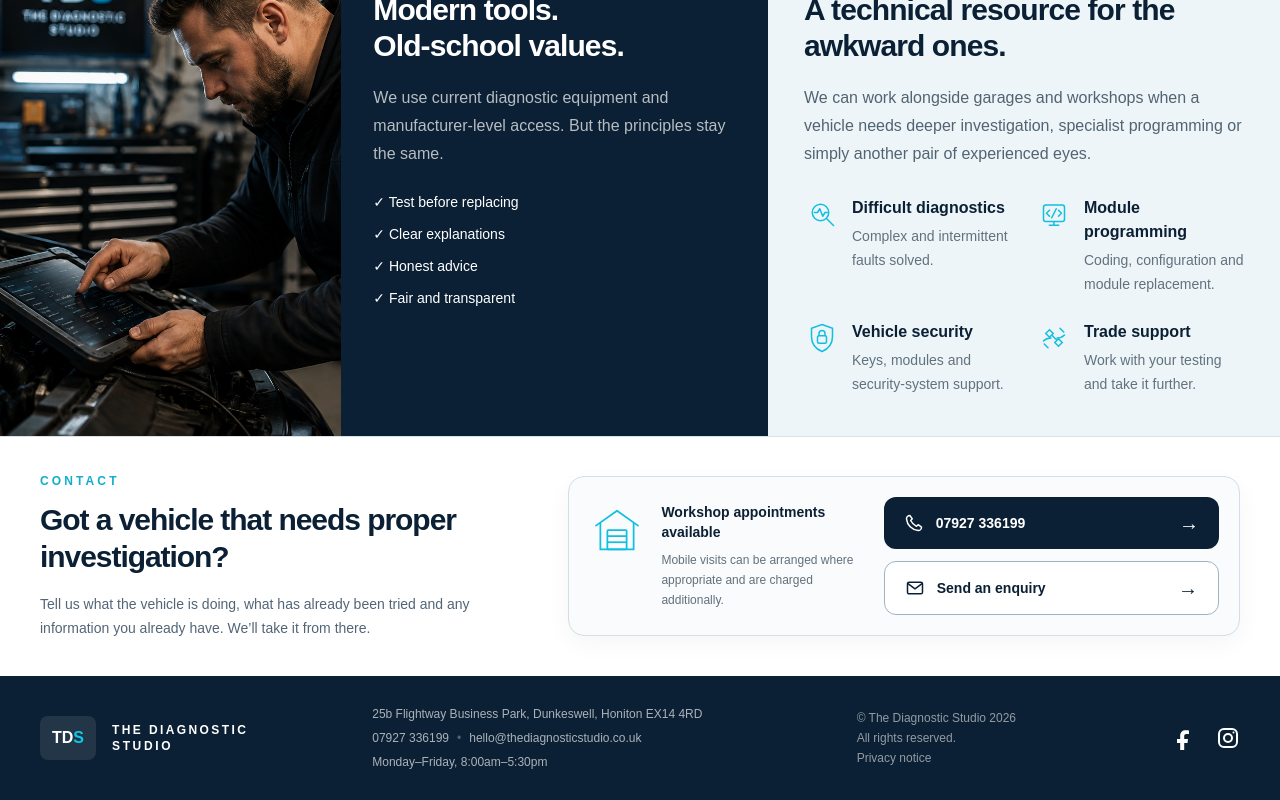
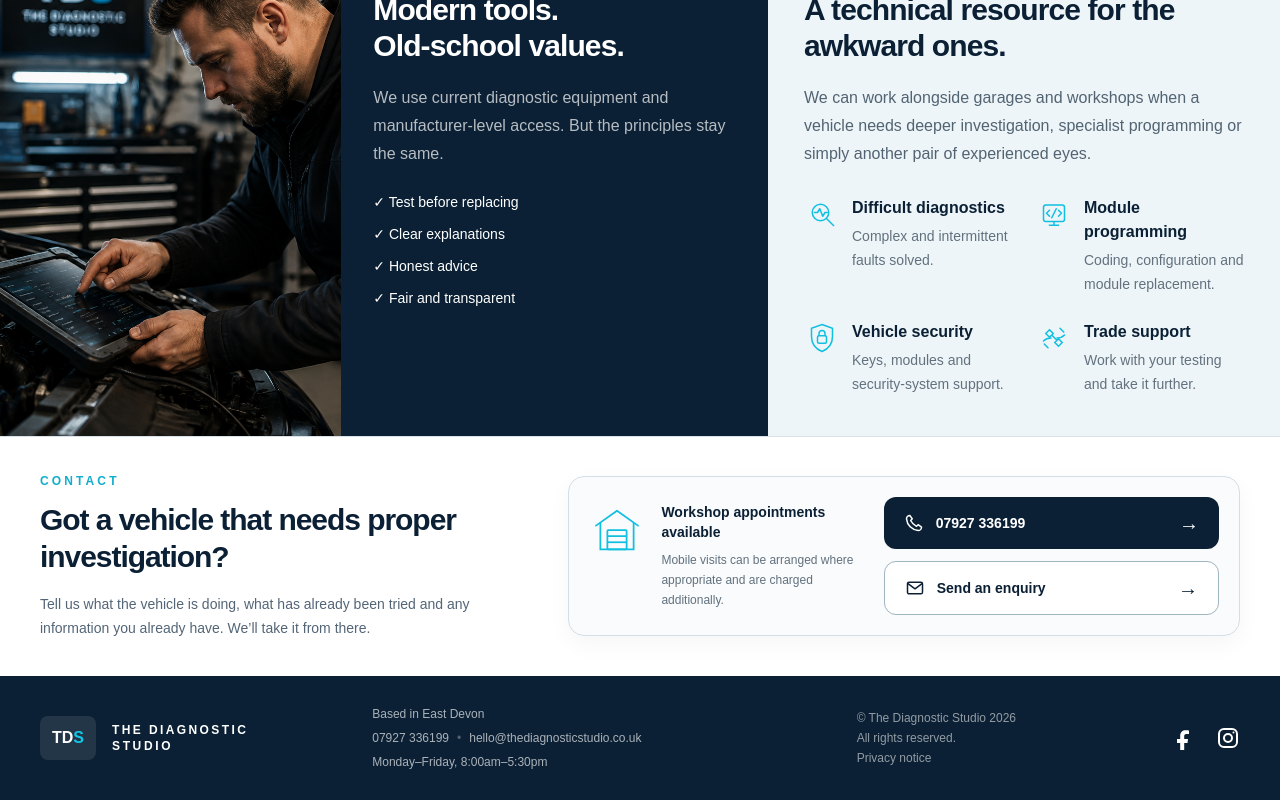
Before and after one commit to Speed-Tweaks/diagnostic-studio, a Next.js app: page / in a window 1280 px wide. Shown: the part 1590-2390 px from the top of the page. Built offline with nearby package versions, Linux system fonts and the light colour scheme.

Commit message:
Update temporary workshop location

```diff
--- a/app/contact/page.tsx
+++ b/app/contact/page.tsx
@@ -169,11 +169,9 @@ export default function ContactPage() {
                 <span className="block text-xs font-bold uppercase tracking-[0.18em] text-white/45">
                   Workshop
                 </span>
-                25b Flightway Business Park
+                East Devon
                 <br />
-                Dunkeswell, Honiton
-                <br />
-                EX14 4RD
+                Workshop address coming soon
               </p>
 
               <p>
--- a/app/page.tsx
+++ b/app/page.tsx
@@ -616,7 +616,7 @@ export default function Home() {
           </div>
 
           <div className="text-xs leading-5 text-white/65">
-            <p>25b Flightway Business Park, Dunkeswell, Honiton EX14 4RD</p>
+            <p>Based in East Devon</p>
             <p className="mt-1">
               <a href="tel:07927336199" className="transition hover:text-[#11c7e8]">
                 07927 336199
```
